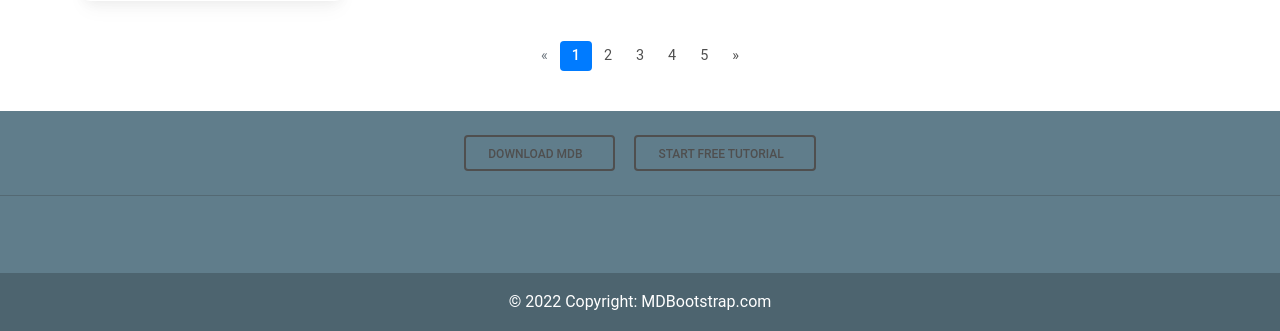
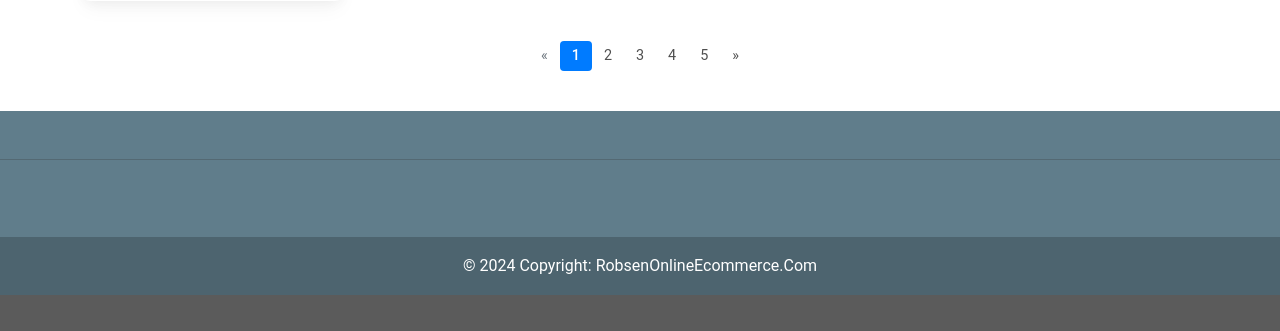
Before and after one commit to robsen123-fexil/Django-Ecommerce-, a Django app: page / in a window 1280 px wide. Shown: the part 1546-1877 px from the top of the page. After the commit the page ends 1841 px from the top, so only its background shows below. Run offline with Django 3.2, Linux system fonts and the light colour scheme; data comes from the database, SQL or seed files in the repository; both versions use the stored data as it was after the commit; some libraries are stand-ins or nearby versions.

Commit message:
ui improved

```diff
--- a/DJ/core/views.py
+++ b/DJ/core/views.py
@@ -39,6 +39,7 @@ def add_to_cart(request, slug):
             messages.info(request, "THE PRODUCT HAVE BEEN ADDED TO YOUR CART ")
             orderuser.items.add(order_item)
             messages.info(request, "THE PRODUCT HAVE BEEN ADDED TO YOUR CART")
+            return redirect("core:product", slug=slug)
     else:
         order_date = timezone.now()
         neworder = order.objects.create(user=request.user, ordered_date=order_date)
--- a/DJ/templates/home.html
+++ b/DJ/templates/home.html
@@ -10,7 +10,7 @@
     <meta charset="UTF-8" />
     <meta name="viewport" content="width=device-width, initial-scale=1, shrink-to-fit=no" />
     <meta http-equiv="x-ua-compatible" content="ie=edge" />
-    <title>Material Design for Bootstrap</title>
+    <title>ONLINE SHOPPING</title>
     <!-- Font Awesome -->
     <link rel="stylesheet" href="{% static 'https://use.fontawesome.com/releases/v5.11.2/css/all.css' %} " >
     <!-- Google Fonts Roboto -->
@@ -41,14 +41,14 @@
     <!-- Collapsible wrapper -->
     <div class="collapse navbar-collapse" id="navbarSupportedContent1">
       <!-- Navbar brand -->
-      <a class="navbar-brand mt-2 mt-sm-0" href="{% static 'https://mdbootstrap.com/' %}">
+      <ln class="navbar-brand mt-2 mt-sm-0" href="{% static 'https://github.com/robsen123-fexil' %}">
     <img
-          src="https://mdbcdn.b-cdn.net/img/logo/mdb-transaprent-noshadows.webp"
-          height="20"
-          alt="MDB Logo"
+        src="https://encrypted-tbn0.gstatic.com/images?q=tbn:ANd9GcS9mLUIUo3fkKIBXK2LtiRrDpe09HzwtI157w&usqp=CAU"
+        height="50"
+        alt="Ecommerce Logo"
         loading="lazy"
     />
-      </a>
+</ln>
       <!-- Left links -->
       <ul class="navbar-nav me-auto mb-2 mb-lg-0">
 
@@ -63,15 +63,14 @@
         <li class="nav-item">
           <a class="nav-link" href="{% url 'core:checkout' %} ">Checkout</a>
         </li>
-        <li class="nav-item">
-          <a class="nav-link" href="{% static 'https://mdbootstrap.com/education/bootstrap/' %}">Free tutorials</a>
-        </li>
+
       </ul>
       <!-- Left links -->
     </div>
     <!-- Collapsible wrapper -->
 
     <!-- Right elements -->
+
 <div class="d-flex align-items-center">
     <!-- Icon -->
     <a class="nav-link me-3" href="#">
@@ -85,10 +84,20 @@
     <a class="nav-link me-3" href="#">
         <i class="fab fa-twitter"></i>
     </a>
-      <a href="{% static 'https://github.com/mdbootstrap/bootstrap-material-design' %}" class="border rounded px-2 nav-link"
-              target="_blank">
-              <i class="fab fa-github me-2"></i>MDB GitHub
-            </a>
+
+    {% if request.user.is_authenticated %}
+        <div style="display: flex; align-items: center;">
+            <div style="width: 50px; height: 50px; background-color: #fff; text-align: center; line-height: 50px; color: #3498db; border-radius: 50%;">
+                🛒
+            </div>
+            <span style="margin-left: 10px; font-weight: bold;">cart</span>
+        </div>
+    {% else %}
+        <div style="width: 50px; height: 50px; background-color: #fff; text-align: center; line-height: 50px; color: #3498db; border-radius: 50%;">
+            🛒
+        </div>
+    {% endif %}
+</div>
     </div>
     <!-- Right elements -->
 
@@ -123,11 +132,11 @@
   </div>
   <div class="carousel-inner">
     <div class="carousel-item active">
-      <img src="https://mdbootstrap.com/img/Photos/Horizontal/E-commerce/8-col/img%282%29.jpg" class="d-block w-100" alt="Wild Landscape"/>
+      <img src="https://cdn.shopify.com/s/files/1/0070/7032/files/business_20to_20consumer.png?v=1697741444" class="d-block w-100" alt="Wild Landscape"/>
       <div class="mask" style="background-color: rgba(0, 0, 0, 0.4)"></div>
       <div class="carousel-caption d-none d-sm-block mb-5">
         <h1 class="mb-4">
-                <strong>GET YOUR PRODUCT NOW </strong>
+                <strong> ORDER YOUR FAVORITE ONE </strong>
               </h1>
 
               <p>
@@ -135,13 +144,9 @@
               </p>
 
               <p class="mb-4 d-none d-md-block">
-                <strong>The most comprehensive tutorial for the Bootstrap 5. Loved by over 3 000 000 users. Video and written versions
-                  available. Create your own, stunning website.</strong>
+                <strong>"Shop effortlessly with our online ecommerce brand, delivering quality and style to your doorstep. Explore a curated selection, where convenience meets satisfaction.".</strong>
               </p>
 
-              <a target="_blank" href="{% static 'https://mdbootstrap.com/education/bootstrap/' %}" class="btn btn-outline-white btn-lg">Start free tutorial
-                <i class="fas fa-graduation-cap ms-2"></i>
-              </a>
       </div>
     </div>
     <div class="carousel-item">
@@ -161,9 +166,7 @@
                   available. Create your own, stunning website.</strong>
               </p>
 
-              <a target="_blank" href="{% static 'https://mdbootstrap.com/education/bootstrap/' %} " class="btn btn-outline-white btn-lg">Start free tutorial
-                <i class="fas fa-graduation-cap ms-2"></i>
-              </a>
+
       </div>
     </div>
     <div class="carousel-item">
@@ -171,21 +174,14 @@
       <div class="mask" style="background-color: rgba(0, 0, 0, 0.4)"></div>
       <div class="carousel-caption d-none d-md-block mb-5">
         <h1 class="mb-4">
-                <strong>Learn Bootstrap 5 with MDB</strong>
-              </h1>
 
-              <p>
-                <strong>Best & free guide of responsive web design</strong>
-              </p>
 
               <p class="mb-4 d-none d-md-block">
                 <strong>The most comprehensive tutorial for the Bootstrap 5. Loved by over 3 000 000 users. Video and written versions
                   available. Create your own, stunning website.</strong>
               </p>
 
-              <a target="_blank" href="{% static 'https://mdbootstrap.com/education/bootstrap/' %}" class="btn btn-outline-white btn-lg">Start free tutorial
-                <i class="fas fa-graduation-cap ms-2"></i>
-              </a>
+
       </div>
     </div>
   </div>
@@ -356,11 +352,7 @@
 
   <!--Call to action-->
     <div class="pt-4 pb-2">
-      <a class="btn btn-outline-white footer-cta mx-2" href="{% static 'https://mdbootstrap.com/docs/jquery/getting-started/download/ '%}" target="_blank" role="button">Download MDB
-        <i class="fas fa-download ms-2"></i>
-      </a>
-      <a class="btn btn-outline-white footer-cta mx-2" href="{% static 'https://mdbootstrap.com/education/bootstrap/' %}" target="_blank" role="button">Start free tutorial
-        <i class="fas fa-graduation-cap ms-2"></i>
+
       </a>
     </div>
     <!--/.Call to action-->
@@ -430,8 +422,8 @@
 
   <!-- Copyright -->
   <div class="text-center p-3" style="background-color: rgba(0, 0, 0, 0.2); text-color: #E0E0E0">
-    © 2022 Copyright:
-    <a class="text-white" href="{% static 'https://mdbootstrap.com/' %}">MDBootstrap.com</a>
+    © 2024 Copyright:
+    <a class="text-white" href="{% static 'https://mdbootstrap.com/' %}">RobsenOnlineEcommerce.Com
   </div>
   <!-- Copyright -->
 </footer>
```
Also changed, not shown: DJ/templates/product.html (+13 -13 lines), DJ/db.sqlite3. Lines whose indentation alone changed are shown as unchanged.
